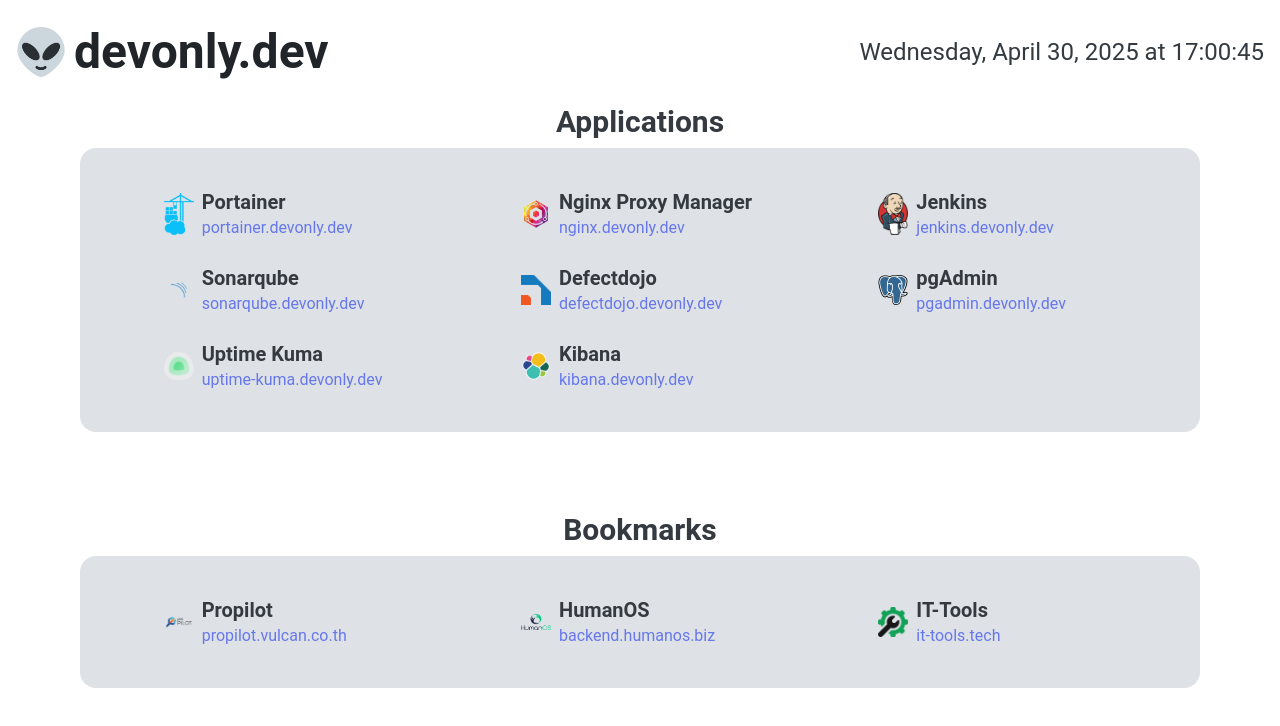
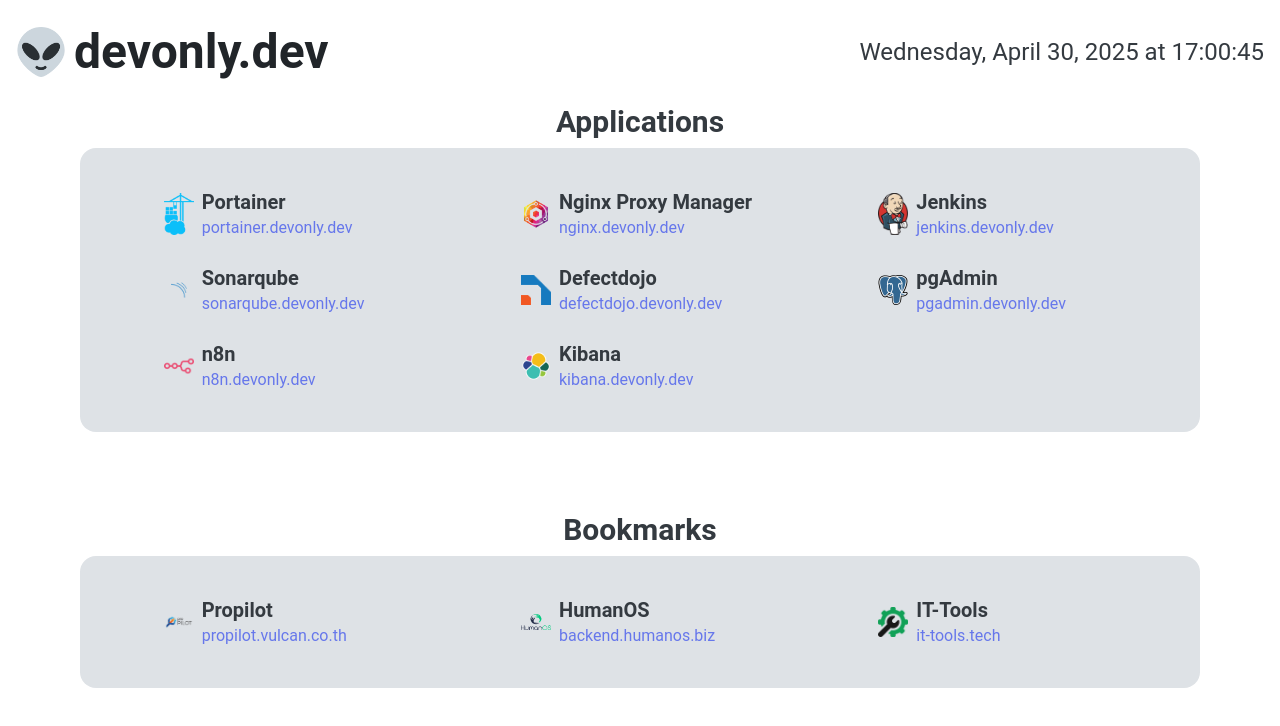
Before and after one commit to chakkapong1999/devonly.dev-gateway, a Next.js app: page / in a window 1280 px wide. Shown: the top 726 px of the page. Built offline with nearby package versions, Linux system fonts and the light colour scheme.

Commit message:
feat: add n8n

```diff
--- a/src/app/page.tsx
+++ b/src/app/page.tsx
@@ -33,9 +33,9 @@
     link: "pgadmin.devonly.dev"
   },
   {
-    img: '/logo/uptime-kuma.png',
-    title: "Uptime Kuma",
-    link: "uptime-kuma.devonly.dev"
+    img: '/logo/n8n.png',
+    title: "n8n",
+    link: "n8n.devonly.dev"
   },
   {
     img: '/logo/elk.png',
```
Also changed, not shown: public/logo/n8n.png (added).
